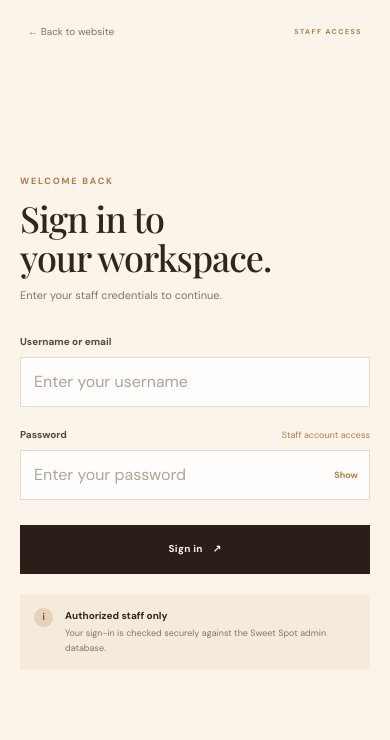
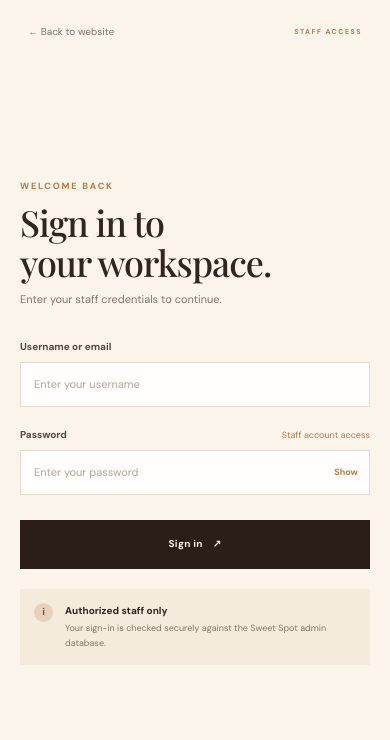
Before and after one commit to earlmacias2022-tech/Sweet-Spot, a PHP site: page /sweet-spot/admin/login.php in a window 390 px wide. Shown: the top 740 px of the page. Run offline with PHP 8.4, Linux system fonts and the light colour scheme.

Commit message:
Restore compact admin form typography and menu layering

```diff
--- a/assets/css/admin.css
+++ b/assets/css/admin.css
@@ -762,7 +762,7 @@ body.delete-modal-open{overflow:hidden}
 .admin-field input,
 .admin-field select,
 .admin-field textarea {
-    font-size: 16px;
+    font-size: 11px;
 }
 
 @media (max-width: 760px) {
@@ -794,6 +794,7 @@ body.delete-modal-open{overflow:hidden}
     }
 
     .admin-topbar {
+        z-index: 60;
         gap: 10px;
     }
 
```
